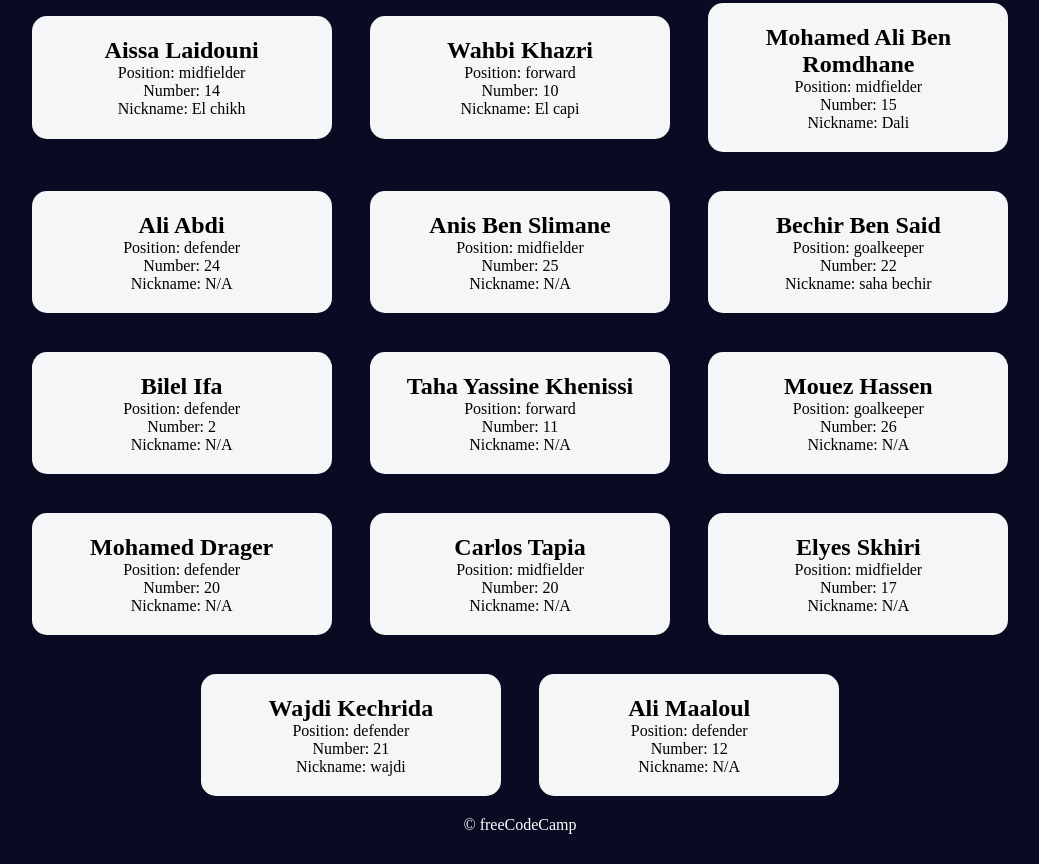
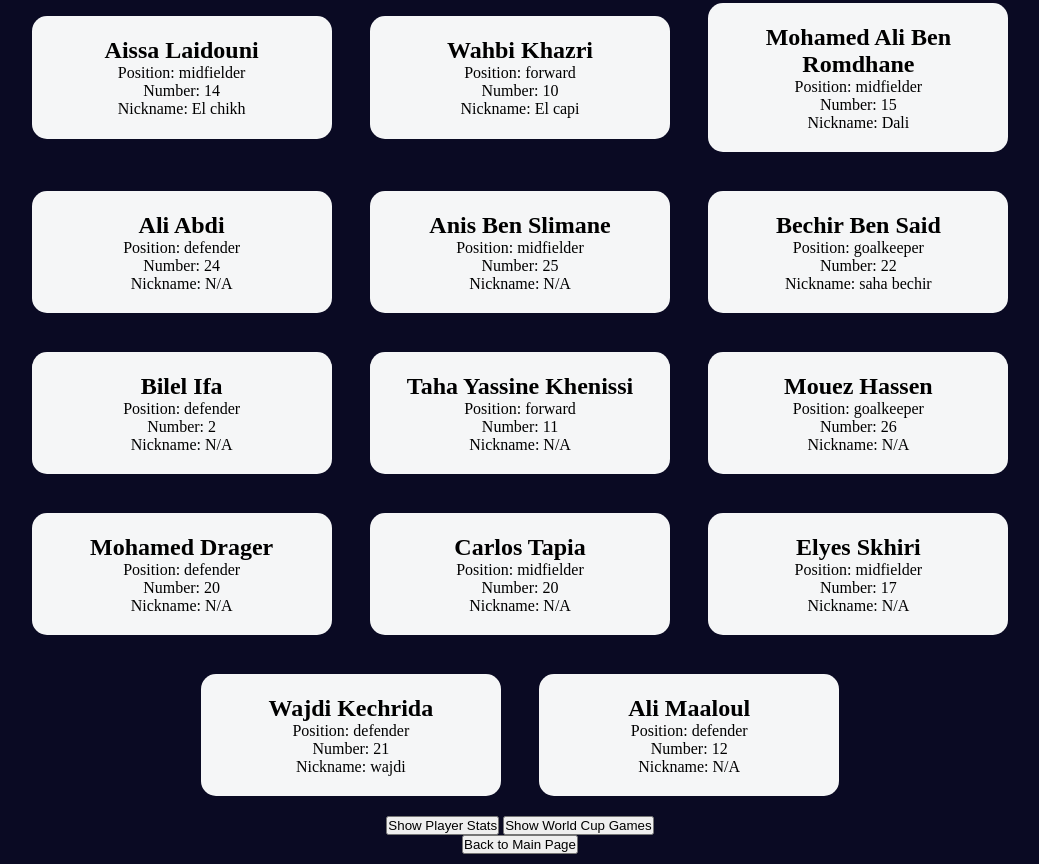
Before and after one commit to raslenraslen/Football-team-Cards-World-cup-2022, a plain HTML site: page index.html in a window 1280 px wide. Shown: the part 653-1517 px from the top of the page, without its empty margins (120-1159 px from the left). Drawn offline with Linux system fonts and the light colour scheme.

Commit message:
Update index.html

```diff
--- a/index.html
+++ b/index.html
@@ -204,7 +204,18 @@
         </div>
       </div>
     </main>
-    <footer>&copy; freeCodeCamp</footer>
+    <button id="showPlayerStatsButton" class="biggerButton">
+      Show Player Stats
+    </button>
+
+    <button id="showWorldCupGamesButton" class="biggerButton rightButton">
+      Show World Cup Games
+    </button>
+    <div id="worldCupGames"></div>
+    <button id="backToMainPageButton" class="biggerButton">
+      Back to Main Page
+    </button>
+
     <script src="./script.js"></script>
   </body>
 </html>
```
